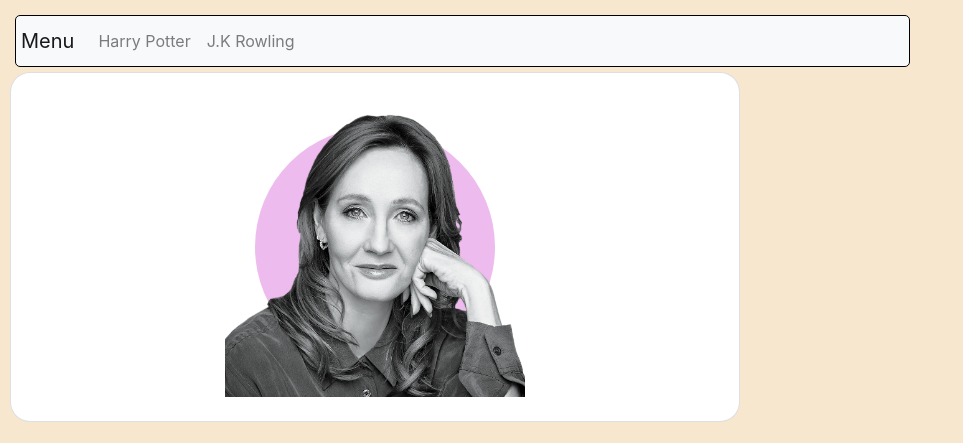
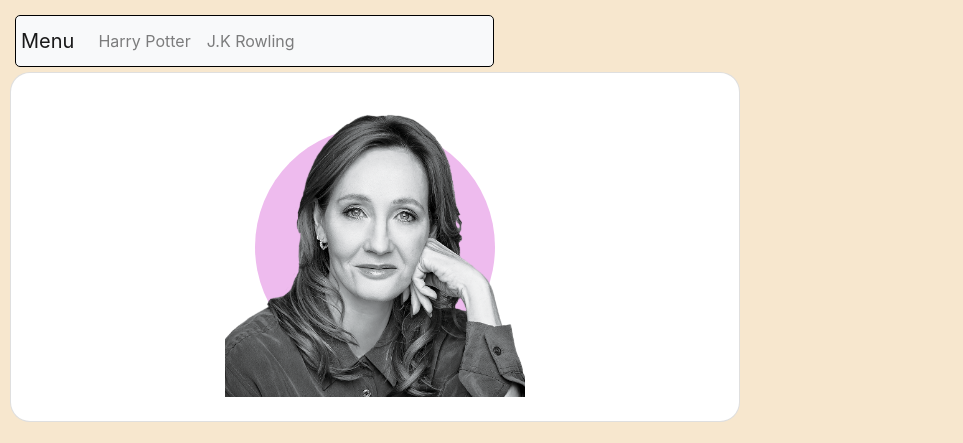
Before and after one commit to szaszgergo/harry_potter_website, a plain HTML site: page sec.html in a window 1280 px wide. Shown: the top 443 px of the page, without its empty margins (0-963 px from the left). Drawn offline with nearby package versions, Linux system fonts and the light colour scheme; files whose address does not match are found by name.

Commit message:
Update sec.css

```diff
--- a/sec.css
+++ b/sec.css
@@ -233,7 +233,7 @@ a:hover :active {
     color: #f7e7ce;
 }
 #menusor{
-    width: 71%;
+    width: 38%;
     padding: 5px;
     margin: 5px;
 
```
